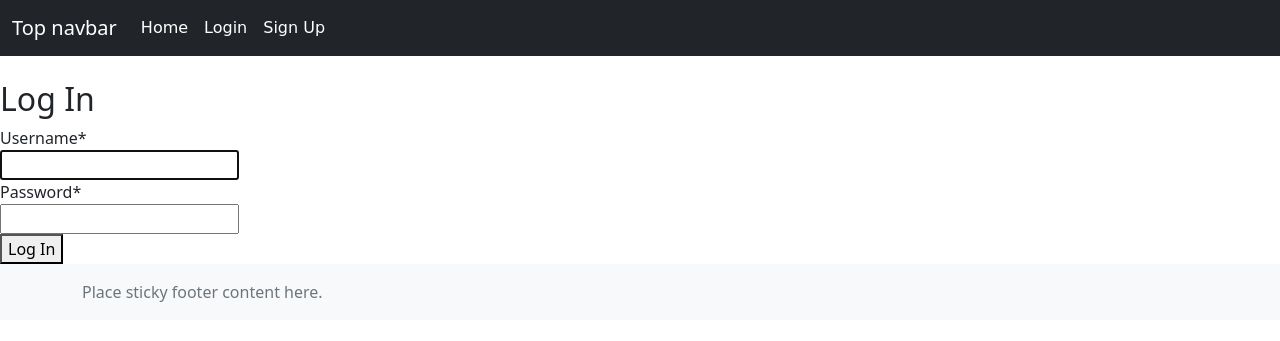
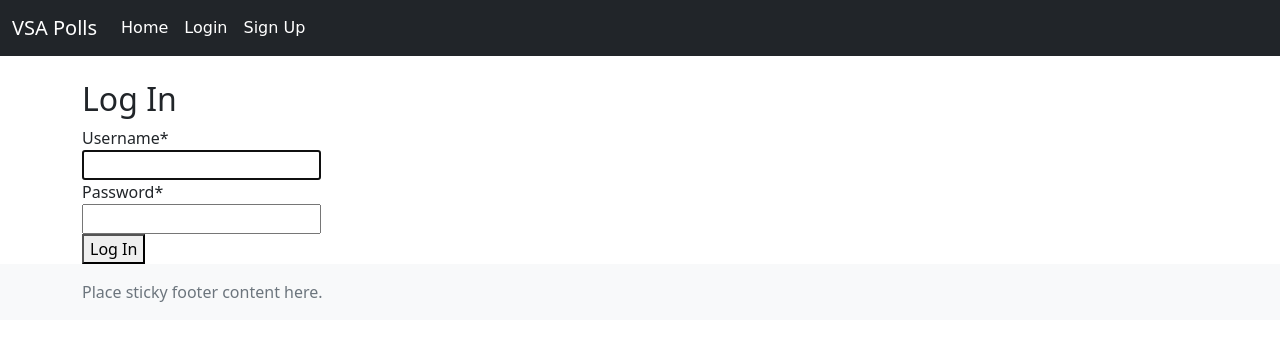
Before and after one commit to mrchauie/django-polls, a Django app: page /accounts/login/?next=/polls/1/ in a window 1280 px wide. Shown: the top 341 px of the page. Run offline with Django 4.2, Linux system fonts and the light colour scheme; some libraries are stand-ins or nearby versions; some web fonts are replaced.

Commit message:
added a container to the main block content

```diff
--- a/mysite/polls/templates/polls/navbar.html
+++ b/mysite/polls/templates/polls/navbar.html
@@ -1,6 +1,6 @@
   <nav class="navbar navbar-expand-md navbar-dark bg-dark mb-4">
   <div class="container-fluid">
-    <a class="navbar-brand" href="#">Top navbar</a>
+    <a class="navbar-brand" href="#">VSA Polls</a>
     <button class="navbar-toggler" type="button" data-bs-toggle="collapse" data-bs-target="#navbarCollapse" aria-controls="navbarCollapse" aria-expanded="false" aria-label="Toggle navigation">
       <span class="navbar-toggler-icon"></span>
     </button>
--- a/mysite/polls/templates/polls/results.html
+++ b/mysite/polls/templates/polls/results.html
@@ -1,6 +1,7 @@
 {% extends 'polls/base.html' %}
 
 {% block content %}
+<div class="container">
 <h1>{{ question.question_text }}</h1>
 <ul>
 {% for choice in question.choice_set.all %}
@@ -8,4 +9,5 @@
 {% endfor %}
 </ul>
 <a href="{% url 'polls:detail' question.id %}">Vote again?</a>
+</div>
 {% endblock %}
--- a/mysite/polls/templates/registration/login.html
+++ b/mysite/polls/templates/registration/login.html
@@ -1,7 +1,7 @@
 {% extends "polls/base.html" %}
 
 {% block content %}
-<div class="login">
+<div class="container login">
 {% load crispy_forms_tags %}
 <h2>Log In</h2>
 <form method="post">
```
Also changed, not shown: mysite/polls/templates/polls/detail.html (+8 -2 lines), mysite/db.sqlite3.
